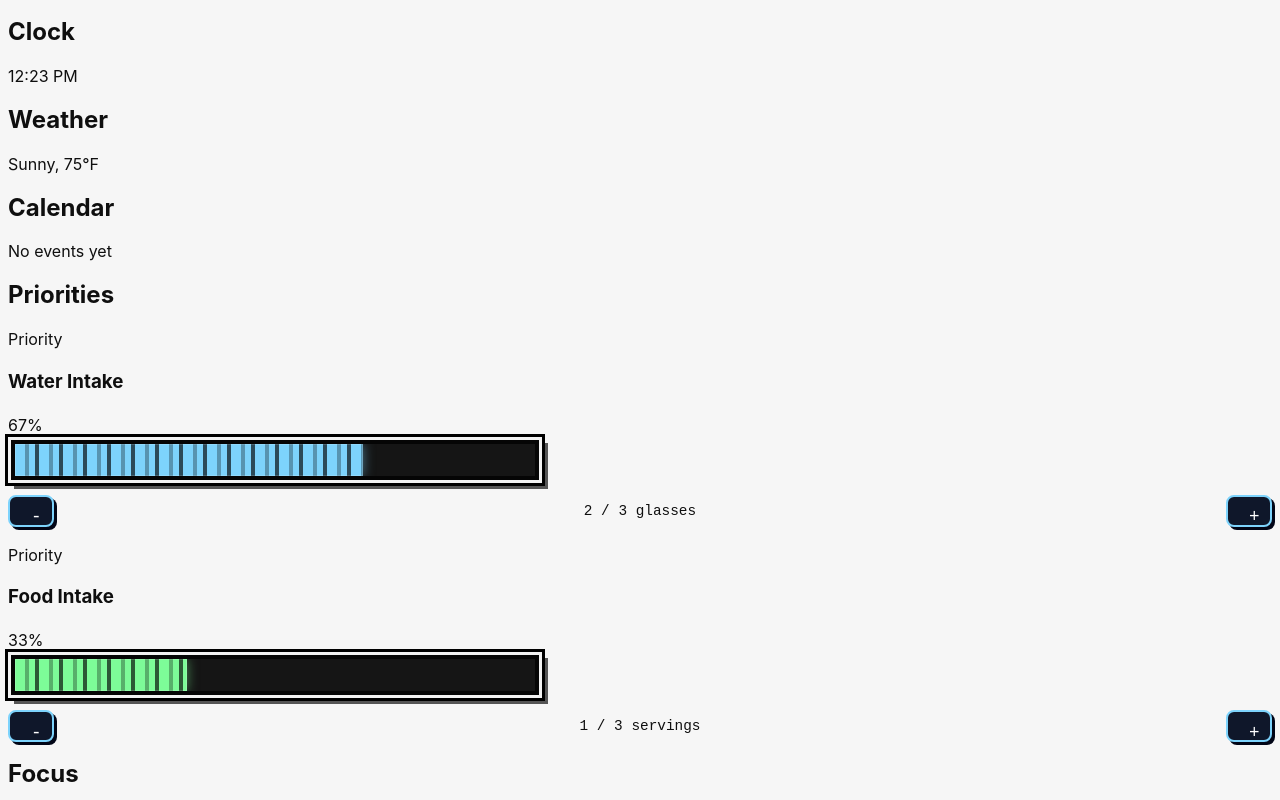
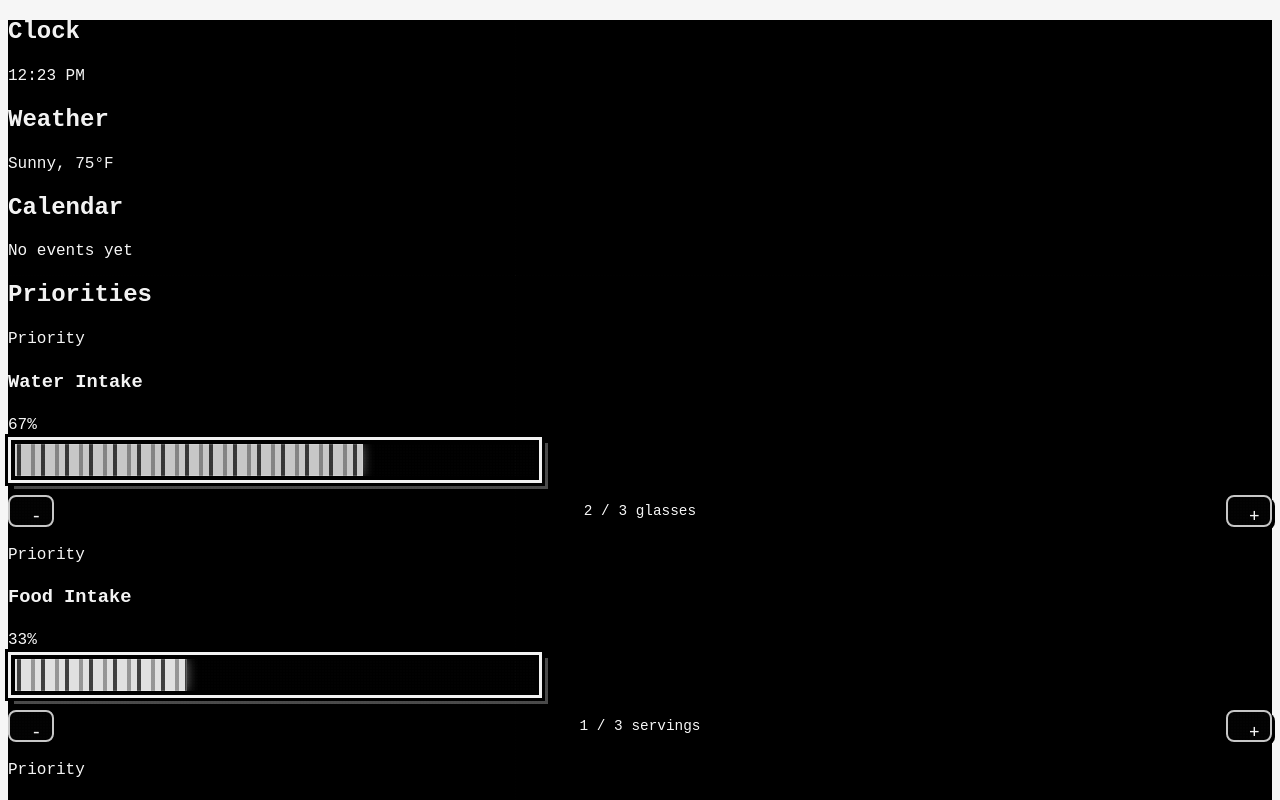
Before and after one commit to SimpleCaci/ambient-dashboard, a React (Vite) app: page / in a window 1280 px wide. Shown: the top 800 px of the page. Built offline with nearby package versions, Linux system fonts and the light colour scheme.

Commit message:
retro and grayscale filter

```diff
--- a/src/App.css
+++ b/src/App.css
@@ -1,3 +1,35 @@
+.dashboard {
+  position: relative;
+  background: #111;
+  color: #f2f2f2;
+}
+
+.dashboard {
+    filter:
+        saturate(0)
+        contrast(1.2)
+        brightness(.95);
+}
+
+.retro-filter::after {
+    content: "";
+    position: absolute;
+    inset: 0;
+
+    opacity: .05;
+
+    background-image:
+      radial-gradient(white 1px, transparent 1px);
+
+    background-size: 3px 3px;
+
+    animation: noise .2s steps(4) infinite;
+}
+
+@keyframes noise {
+    from { transform: translate(0,0); }
+    to   { transform: translate(-2px,2px); }
+}
 .logo.vite:hover {
   filter: drop-shadow(0 0 2em #747bff);
 }
@@ -6,7 +38,7 @@
   filter: drop-shadow(0 0 2em #61dafb);
 }
 :root {
-  font-family: Inter, Avenir, Helvetica, Arial, sans-serif;
+  font-family: "Press Start 2P", monospace;
   font-size: 16px;
   line-height: 24px;
   font-weight: 400;
--- a/src/App.tsx
+++ b/src/App.tsx
@@ -6,6 +6,7 @@ import Priority from './components/Priority';
 function App() {
   return (
     <div className="dashboard">
+      <div className="retro-filter">
       <div className="card">
         <h2>Clock</h2>
         <p>12:23 PM</p>
@@ -26,12 +27,14 @@ function App() {
 
         <Priority name="Water Intake" color="#7dd3fc" start={2} max={3} step={1} unit="glasses" />
         <Priority name="Food Intake" color="#7dfc98" start={1} max={3} step={1} unit="servings" />
+        <Priority name="Exercise" color="#fc7d7d" start={0} max={5} step={1} unit="sessions" />
       </div>
 
       <div className="card">
         <h2>Focus</h2>
         <p>Building Ambient Dashboard atm</p>
       </div>
+      </div>
     </div>
   );
 }
```
Also changed, not shown: 1 other file (tests, documents, lock files or other folders).
